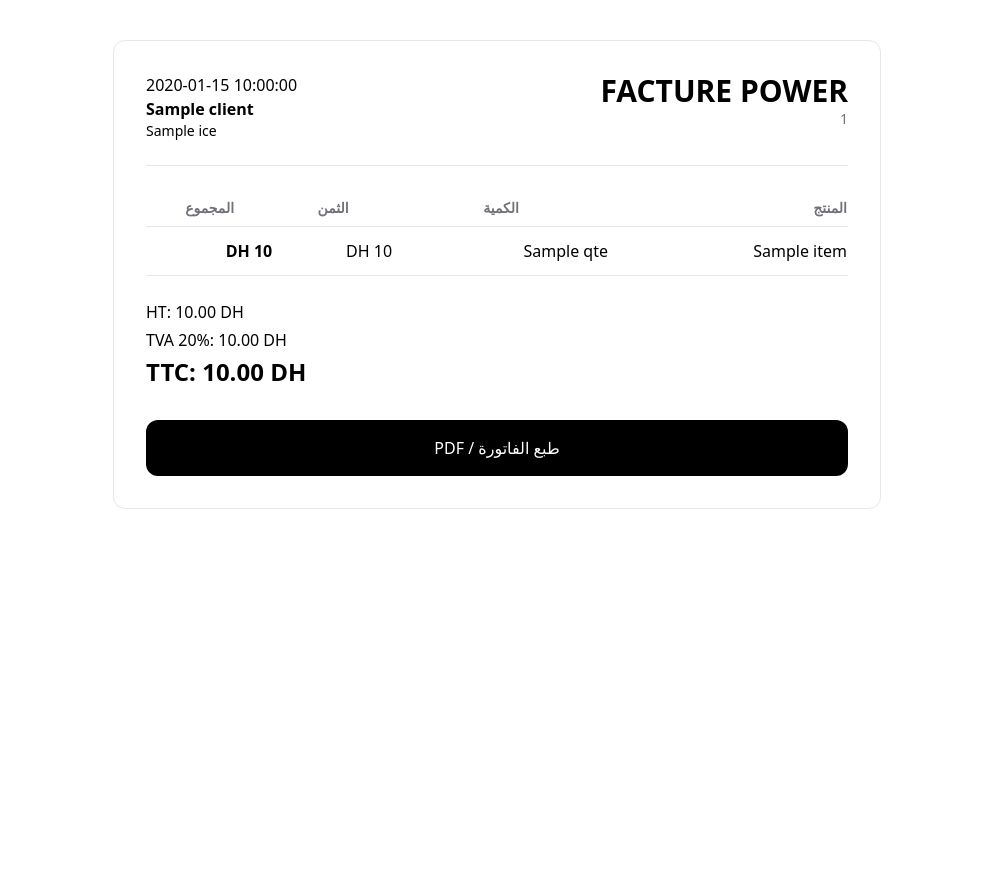
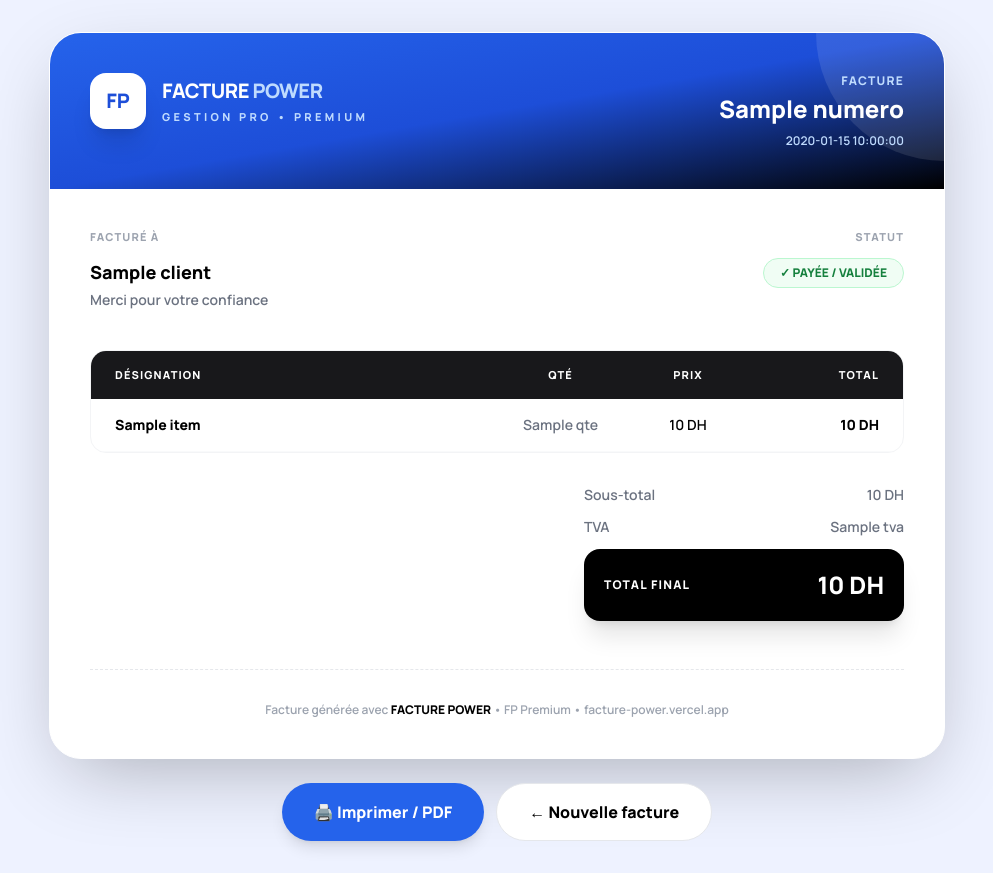
Before and after one commit to ilyassebenmouloud123-source/fucture-power, a Flask app: template templates/facture.html in a window 1280 px wide. Shown: the whole page, without its empty margins (143-1136 px from the left). Before the commit the page ends 509 px from the top, so only its background shows below. Run offline with Flask 3, Linux system fonts and the light colour scheme; the template is opened without the code that fills it: most values are stand-ins (such as "Sample title", 1, 10 or a date in 2020); some libraries are stand-ins or nearby versions.

Commit message:
Update facture.html

```diff
--- a/templates/facture.html
+++ b/templates/facture.html
@@ -1,27 +1,90 @@
 <!DOCTYPE html>
-<html lang="ar" dir="rtl">
+<html lang="fr">
 <head>
-<meta charset="UTF-8"><title>Facture</title>
+<meta charset="UTF-8">
+<meta name="viewport" content="width=device-width, initial-scale=1">
+<title>Facture {{ numero }}</title>
 <script src="https://cdn.tailwindcss.com"></script>
+<link href="https://fonts.googleapis.com/css2?family=Manrope:wght@600;800&display=swap" rel="stylesheet">
+<style>body{font-family:'Manrope',sans-serif} @media print{.no-print{display:none}}</style>
 </head>
-<body class="bg-white text-black p-10">
-<div class="max-w-3xl mx-auto border p-8 rounded-xl">
-  <div class="flex justify-between border-b pb-6">
-    <div><h1 class="text-3xl font-black">FACTURE POWER</h1><p class="text-sm text-zinc-500">{{ data.num }}</p></div>
-    <div class="text-left" dir="ltr"><p>{{ data.date }}</p><p class="font-bold">{{ data.client }}</p><p class="text-sm">{{ data.ice }}</p></div>
-  </div>
-  <table class="w-full mt-6">
-    <tr class="border-b text-zinc-500 text-sm"><th class="text-right py-2">المنتج</th><th>الكمية</th><th>الثمن</th><th>المجموع</th></tr>
-    {% for item in data.produits %}
-    <tr class="border-b"><td class="py-3">{{ item.nom }}</td><td>{{ item.qte }}</td><td>{{ item.prix }} DH</td><td class="font-bold">{{ item.total }} DH</td></tr>
-    {% endfor %}
-  </table>
-  <div class="mt-6 text-left space-y-1" dir="ltr">
-    <p>HT: {{ "%.2f"|format(data.total) }} DH</p>
-    <p>TVA 20%: {{ "%.2f"|format(data.tva) }} DH</p>
-    <p class="text-2xl font-black">TTC: {{ "%.2f"|format(data.ttc) }} DH</p>
-  </div>
-  <button onclick="window.print()" class="mt-8 w-full bg-black text-white p-4 rounded-xl">طبع الفاتورة / PDF</button>
+<body class="bg-[#eef2ff] min-h-screen p-4 md:p-8">
+<div class="max-w-4xl mx-auto bg-white rounded-[32px] shadow-[0_25px_80px_-20px_rgba(0,0,0,0.3)] overflow-hidden border border-white">
+
+<!-- HEADER PREMIUM -->
+<div class="bg-gradient-to-br from-blue-600 via-blue-700 to-black p-8 md:p-10 text-white relative overflow-hidden">
+<div class="absolute top-0 right-0 w-64 h-64 bg-white/10 rounded-full -mr-32 -mt-32"></div>
+<div class="relative flex justify-between items-start">
+<div class="flex items-center gap-4">
+<div class="w-14 h-14 bg-white rounded-2xl flex items-center justify-center text-blue-700 font-black text-xl shadow-xl">FP</div>
+<div>
+<p class="font-extrabold text-xl tracking-tight">FACTURE <span class="text-blue-200">POWER</span></p>
+<p class="text-blue-200 text-[11px] tracking-[0.3em] font-bold mt-1">GESTION PRO • PREMIUM</p>
+</div>
+</div>
+<div class="text-right">
+<p class="text-blue-200 text-xs font-bold tracking-widest">FACTURE</p>
+<p class="font-black text-2xl mt-1">{{ numero if numero else 'FAC-2026-001' }}</p>
+<p class="text-blue-200 text-xs mt-2">{{ date if date else '' }}</p>
+</div>
+</div>
+</div>
+
+<!-- CONTENT -->
+<div class="p-8 md:p-10">
+<div class="grid grid-cols-2 gap-8 mb-10">
+<div>
+<p class="text-[11px] font-bold text-gray-400 tracking-widest mb-3">FACTURÉ À</p>
+<p class="font-extrabold text-lg">{{ client if client else 'Client' }}</p>
+<p class="text-gray-500 text-sm mt-1">Merci pour votre confiance</p>
+</div>
+<div class="text-right">
+<p class="text-[11px] font-bold text-gray-400 tracking-widest mb-3">STATUT</p>
+<span class="inline-flex px-4 py-1.5 bg-green-50 text-green-700 rounded-full text-xs font-black border border-green-200">✓ PAYÉE / VALIDÉE</span>
+</div>
+</div>
+
+<!-- TABLE -->
+<div class="rounded-2xl border border-gray-100 overflow-hidden">
+<div class="grid grid-cols-12 bg-zinc-900 text-white text-[11px] font-bold tracking-widest py-4 px-6">
+<div class="col-span-6">DÉSIGNATION</div><div class="col-span-2 text-center">QTÉ</div><div class="col-span-2 text-center">PRIX</div><div class="col-span-2 text-right">TOTAL</div>
+</div>
+{% if items %}
+{% for item in items %}
+<div class="grid grid-cols-12 py-4 px-6 border-b border-gray-50 text-sm items-center">
+<div class="col-span-6 font-bold">{{ item.nom }}</div>
+<div class="col-span-2 text-center text-gray-500">{{ item.qte }}</div>
+<div class="col-span-2 text-center">{{ item.prix }} DH</div>
+<div class="col-span-2 text-right font-black">{{ item.total }} DH</div>
+</div>
+{% endfor %}
+{% else %}
+<div class="grid grid-cols-12 py-4 px-6 text-sm">
+<div class="col-span-6 font-bold">{{ nom if nom else 'Prestation' }}</div><div class="col-span-2 text-center">1</div><div class="col-span-2 text-center">{{ prix if prix else '1500' }} DH</div><div class="col-span-2 text-right font-black">{{ total if total else '1500' }} DH</div>
+</div>
+{% endif %}
+</div>
+
+<!-- TOTAL -->
+<div class="flex justify-end mt-8">
+<div class="w-full md:w-80 space-y-3">
+<div class="flex justify-between text-sm text-gray-500"><span>Sous-total</span><span>{{ sous_total if sous_total else total if total else '1500' }} DH</span></div>
+<div class="flex justify-between text-sm text-gray-500"><span>TVA</span><span>{{ tva if tva else '20%' }}</span></div>
+<div class="bg-black text-white rounded-2xl p-5 flex justify-between items-center shadow-xl">
+<span class="font-bold tracking-widest text-xs">TOTAL FINAL</span><span class="font-black text-2xl">{{ total if total else '1800' }} DH</span>
+</div>
+</div>
+</div>
+
+<div class="mt-12 pt-8 border-t border-dashed border-gray-200 text-center">
+<p class="text-xs text-gray-400">Facture générée avec <span class="font-black text-black">FACTURE POWER</span> • FP Premium • facture-power.vercel.app</p>
+</div>
+</div>
+</div>
+
+<div class="max-w-4xl mx-auto mt-6 flex gap-3 justify-center no-print">
+<button onclick="window.print()" class="px-8 py-4 bg-blue-600 text-white rounded-full font-black shadow-lg hover:bg-blue-700">🖨️ Imprimer / PDF</button>
+<a href="/" class="px-8 py-4 bg-white border rounded-full font-bold">← Nouvelle facture</a>
 </div>
 </body>
 </html>
```
